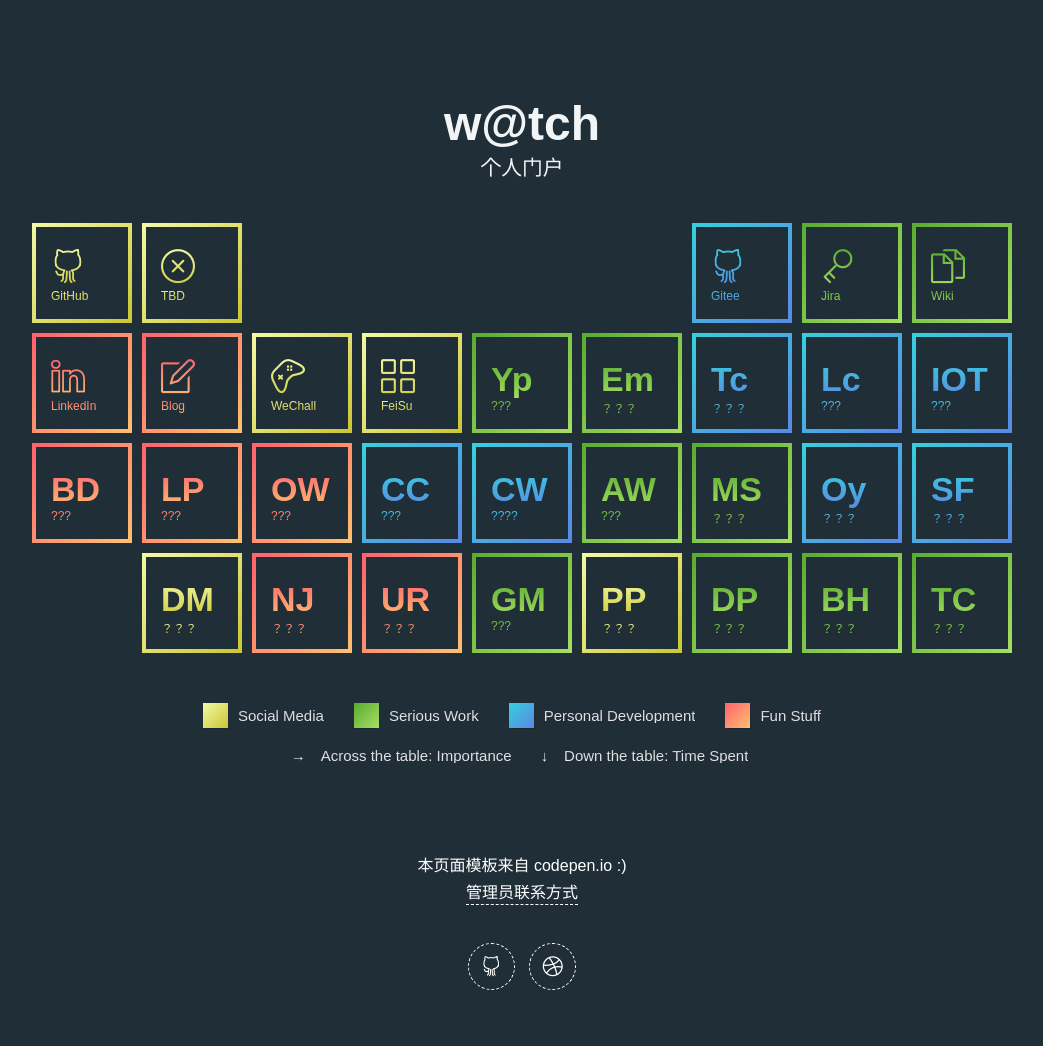
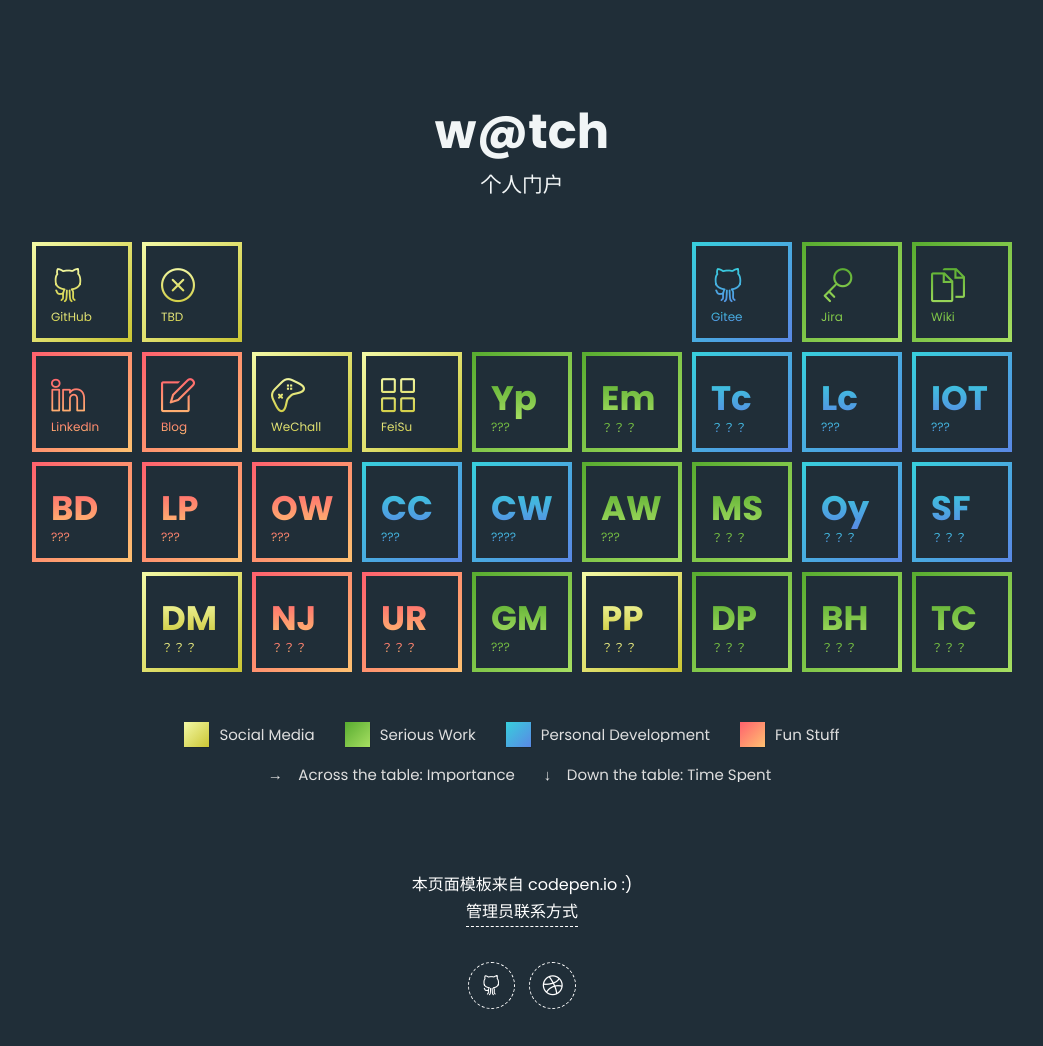
Before and after one commit to L1nwatch/my_blog_source, a Django app: template my_blog/articles/templates/index_home.html in a window 1280 px wide. Shown: the whole page, without its empty margins (118-1161 px from the left). Before the commit the page ends 990 px from the top, so only its background shows below. Run offline with Django 3.2, Linux system fonts and the light colour scheme; the template is opened without the code that fills it, so the values that code supplies are empty; some libraries are stand-ins or nearby versions.

Commit message:
【2021-10-23】fix icon can not visit problem

```diff
--- a/my_blog/articles/templates/index_home.html
+++ b/my_blog/articles/templates/index_home.html
@@ -4,10 +4,10 @@
 <head>
     <meta charset="UTF-8">
     <title>w@tch 个人门户</title>
-    <!--  <link href="https://fonts.googleapis.com/css?family=Poppins:400,700" rel="stylesheet">-->
-    <link rel="stylesheet" href="https://cdnjs.cloudflare.com/ajax/libs/meyer-reset/2.0/reset.min.css">
+    <link href="https://fonts.googleapis.com/css?family=Poppins:400,700" rel="stylesheet">
+    <link rel="stylesheet" href="https://cdn.bootcdn.net/ajax/libs/meyer-reset/2.0/reset.min.css">
     <link rel='stylesheet'
-          href='https://cdnjs.cloudflare.com/ajax/libs/simple-line-icons/2.4.1/css/simple-line-icons.min.css'>
+          href='https://cdn.bootcdn.net/ajax/libs/simple-line-icons/2.5.5/css/simple-line-icons.min.css'>
     <link rel="stylesheet" href="{% static "homepage/style.css" %}">
 
 </head>
@@ -275,7 +275,7 @@
     <a href="http://watch0.top" target="_blank"><i class="icon-social-dribbble icons"></i></a>
 </footer>
 <!-- partial -->
-<script src='https://cdnjs.cloudflare.com/ajax/libs/jquery/3.3.1/jquery.min.js'></script>
+<script src='https://cdn.bootcdn.net/ajax/libs/jquery/3.6.0/jquery.min.js'></script>
 
 </body>
 </html>
```
